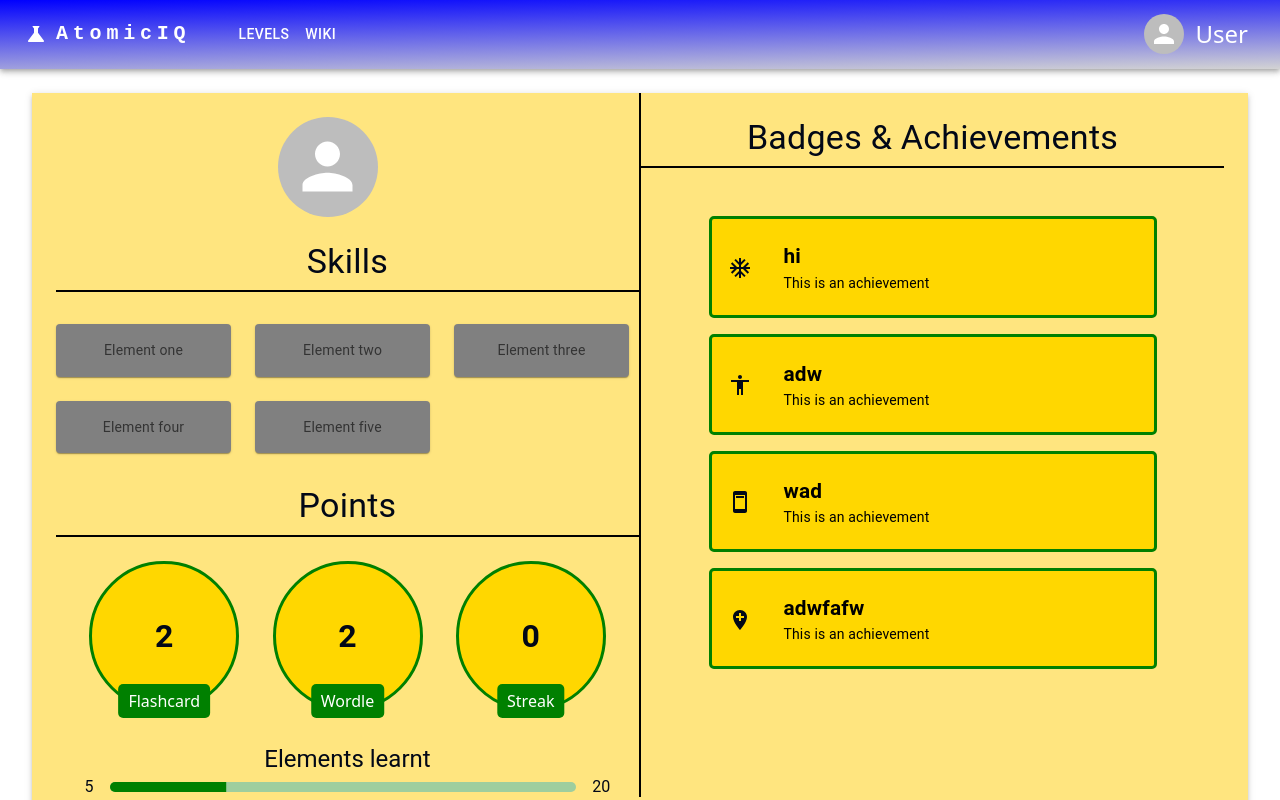
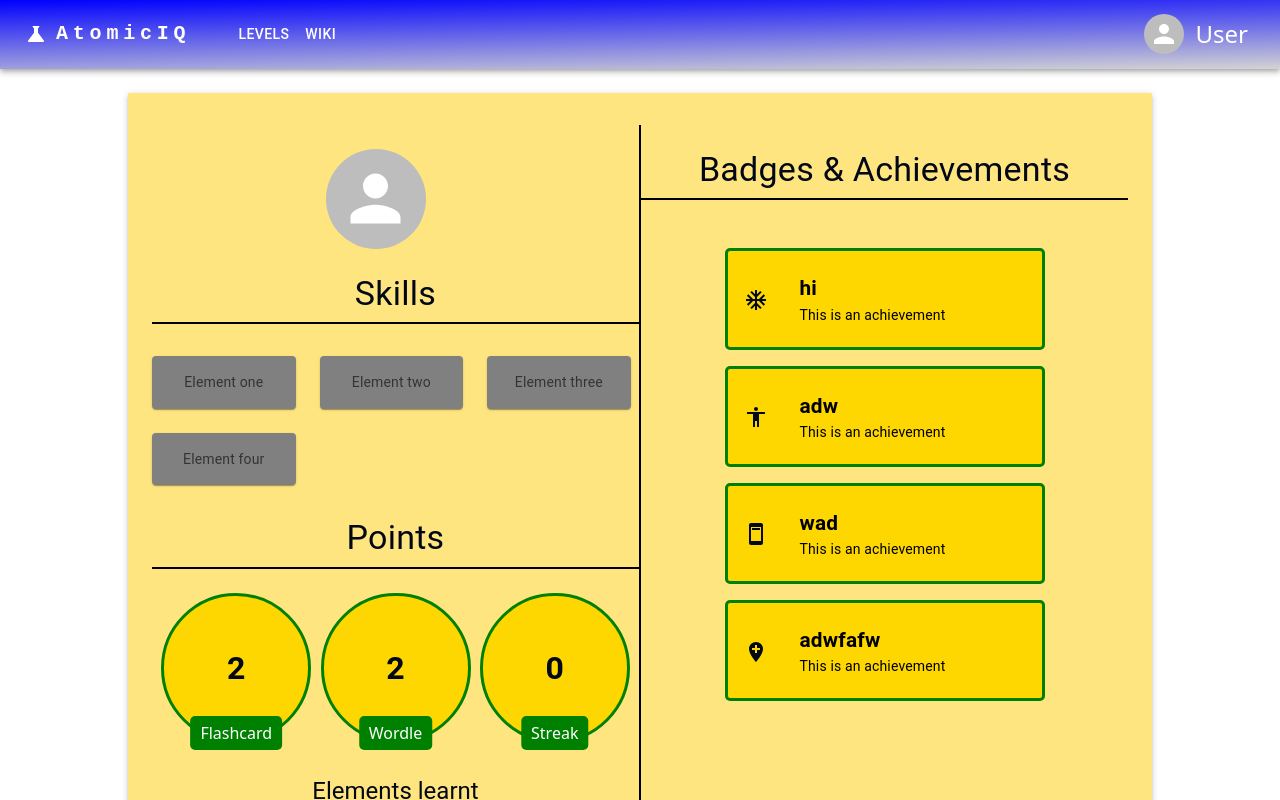
Before and after one commit to swu628/se701-project-React-AtomicIQ, a React (Vite) app in the folder Frontend/: page /profile in a window 1280 px wide. Shown: the top 800 px of the page. Built offline with nearby package versions, Linux system fonts and the light colour scheme.

Commit message:
adjusted page size

```diff
--- a/Frontend/src/Pages/Profile.tsx
+++ b/Frontend/src/Pages/Profile.tsx
@@ -25,9 +25,11 @@ export default function Profile() {
   return (
     <Container
       sx={{
+        p: "2rem",
         marginTop: 3,
-        minHeight: "85vh",
-        minWidth: "95vw",
+        marginBottom: 3,
+        minHeight: "75vh",
+        width: "80vw",
         boxShadow: 3,
         display: "flex",
         backgroundColor: "#ffe57f",
@@ -55,7 +57,7 @@ export default function Profile() {
       {/* Right */}
       <Divider
         orientation="vertical"
-        sx={{ borderColor: "black", borderWidth: "0.1vw", minHeight: "88vh" }}
+        sx={{ borderColor: "black", borderWidth: "0.1vw", height: "auto" }}
       />
       <Grid
         container
--- a/Frontend/src/components/Profile/Badges.tsx
+++ b/Frontend/src/components/Profile/Badges.tsx
@@ -10,26 +10,35 @@ import AcUnitIcon from "@mui/icons-material/AcUnit";
 import AccessibilityIcon from "@mui/icons-material/Accessibility";
 import AdUnitsIcon from "@mui/icons-material/AdUnits";
 import AddLocationIcon from "@mui/icons-material/AddLocation";
+import React from "react";
+
+// Define icon components
+const icons = {
+  AcUnitIcon: AcUnitIcon,
+  AccessibilityIcon: AccessibilityIcon,
+  AdUnitsIcon: AdUnitsIcon,
+  AddLocationIcon: AddLocationIcon,
+};
 
 // Dummy badges
 const badges = [
   {
-    icon: <AcUnitIcon />,
+    icon: "AcUnitIcon",
     name: "hi",
     description: "This is an achievement",
   },
   {
-    icon: <AccessibilityIcon />,
+    icon: "AccessibilityIcon",
     name: "adw",
     description: "This is an achievement",
   },
   {
-    icon: <AdUnitsIcon />,
+    icon: "AdUnitsIcon",
     name: "wad",
     description: "This is an achievement",
   },
   {
-    icon: <AddLocationIcon />,
+    icon: "AddLocationIcon",
     name: "adwfafw",
     description: "This is an achievement",
   },
@@ -39,7 +48,7 @@ export default function Badges() {
   return (
     <Grid container justifyContent="center" spacing={2} sx={{ marginTop: 2 }}>
       <Grid item>
-        <List sx={{ width: "35vw" }}>
+        <List sx={{ width: "25vw" }}>
           {badges.map((badge, index) => (
             <ListItem
               key={index}
@@ -51,7 +60,13 @@ export default function Badges() {
                 border: "3px solid #008000",
               }}
             >
-              <ListItemAvatar>{badge.icon}</ListItemAvatar>
+              <ListItemAvatar>
+                <ListItemAvatar>
+                  {React.createElement(icons[badge.icon as keyof typeof icons])}
+                </ListItemAvatar>
+
+                {/* Render icon dynamically */}
+              </ListItemAvatar>
               <ListItemText
                 primary={badge.name}
                 secondary={badge.description}
--- a/Frontend/src/components/Profile/Skills.tsx
+++ b/Frontend/src/components/Profile/Skills.tsx
@@ -23,9 +23,6 @@ const skills = [
   },
   {
     name: "Element four",
-  },
-  {
-    name: "Element five",
   },
 ];
 
```
